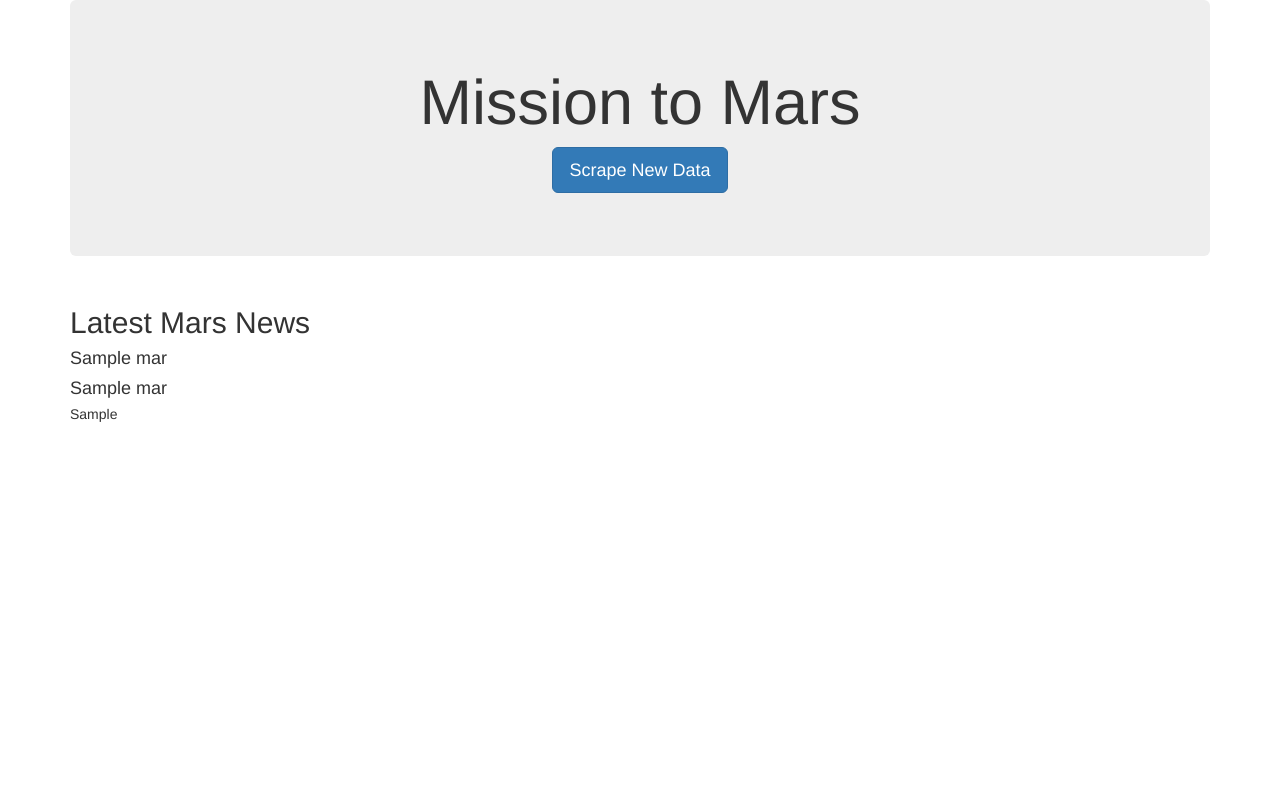
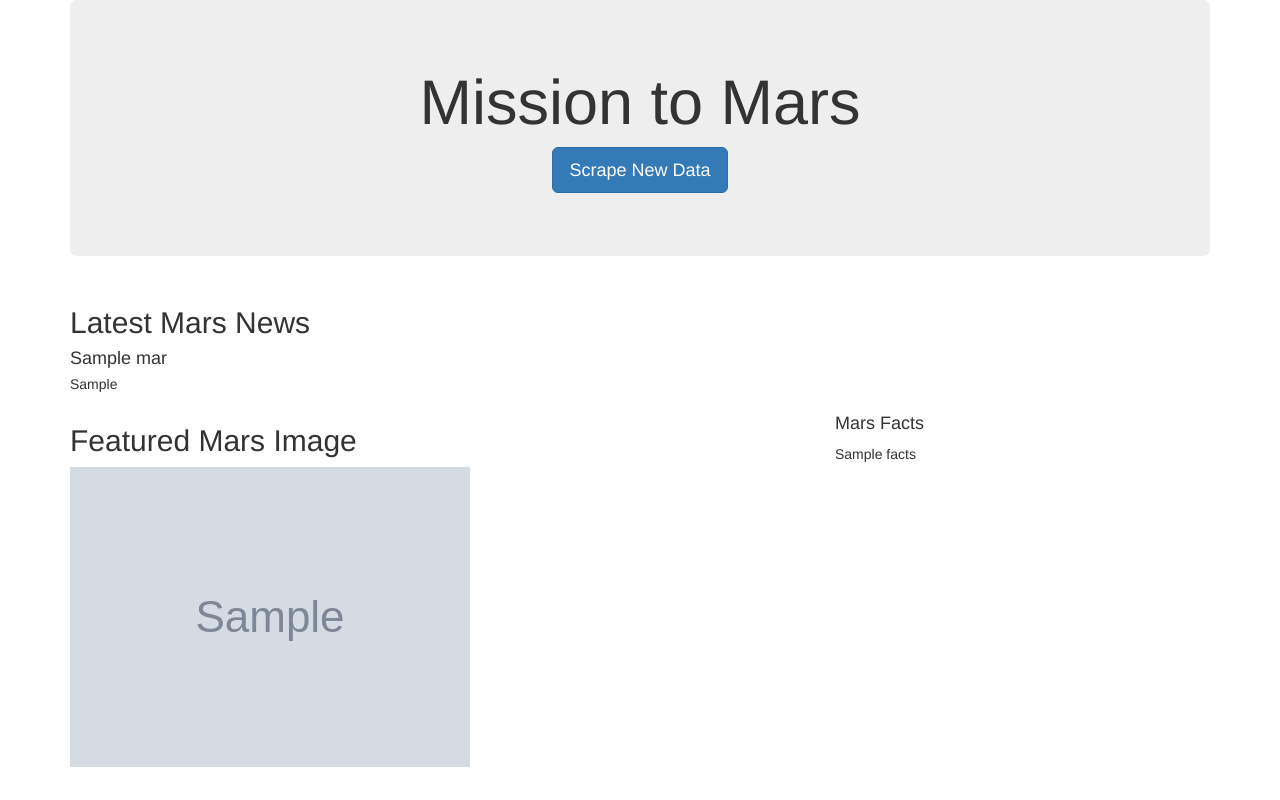
Before and after one commit to markmayo28/Mission-to-Mars, a Flask app: page / in a window 1280 px wide. Run offline with Flask 2, Linux system fonts and the light colour scheme; grey boxes marked "Sample" are stand-in pictures; a database or web service that is not in the repository returns one stand-in record (values such as "Sample title"); some libraries are stand-ins or nearby versions.

Commit message:
Final homework commit

```diff
--- a/templates/index.html
+++ b/templates/index.html
@@ -1,30 +1,50 @@
 <!DOCTYPE html>
 <html lang="en">
   <head>
-    <meta charset="UTF-8">
-    <meta http-equiv="X-UA-Compatible" content="IE=edge">
-    <meta name="viewport" content="width=device-width, initial-scale=1.0">
+    <meta charset="UTF-8" />
+    <meta name="viewport" content="width=device-width, initial-scale=1.0" />
+    <meta http-equiv="X-UA-Compatible" content="ie=edge" />
     <title>Mission to Mars</title>
-    <link rel="stylesheet" href="https://maxcdn.bootstrapcdn.com/bootstrap/3.3.7/css/bootstrap.min.css">
+    <link
+      rel="stylesheet"
+      href="https://maxcdn.bootstrapcdn.com/bootstrap/3.3.7/css/bootstrap.min.css"
+    />
   </head>
   <body>
     <div class="container">
+      <!-- Add Jumbotron to Header -->
       <div class="jumbotron text-center">
         <h1>Mission to Mars</h1>
-           <p><a class="btn btn-primary btn-lg" href="/scrape"
-                       role="button">Scrape New Data</a></p>
+        <!-- Add a button to activate scraping script -->
+        <p><a class="btn btn-primary btn-lg" href="/scrape" role="button">Scrape New Data</a></p>
       </div>
-        <!-- Mars News -->
+      <!-- Add section for Mars News -->
       <div class="row" id="mars-news">
         <div class="col-md-12">
           <div class="media">
             <div class="media-body">
               <h2>Latest Mars News</h2>
-                        <h4>{{mars.news_title}}</h4>
-                        <h4 class="media-heading">{{mars.news_title}}</h4>
+              <h4 class="media-heading">{{ mars.news_title }}</h4>
               <p>{{ mars.news_paragraph }}</p>
-
             </div>
+          </div>
+        </div>
+      </div>
+      <!-- Section for Featured Image and Facts table -->
+      <div class="row" id="mars-featured-image">
+        <div class="col-md-8">
+          <h2>Featured Mars Image</h2>
+          <img
+            src="{{mars.featured_image }}"
+            class="img-responsive"
+            alt="Responsive image"
+          />
+        </div>
+        <div class="col-md-4">
+          <!-- Mars Facts -->
+          <div class="row" id="mars-facts">
+            <h4>Mars Facts</h4>
+            {{ mars.facts | safe }}
           </div>
         </div>
       </div>
```
Lines whose indentation alone changed are shown as unchanged.
